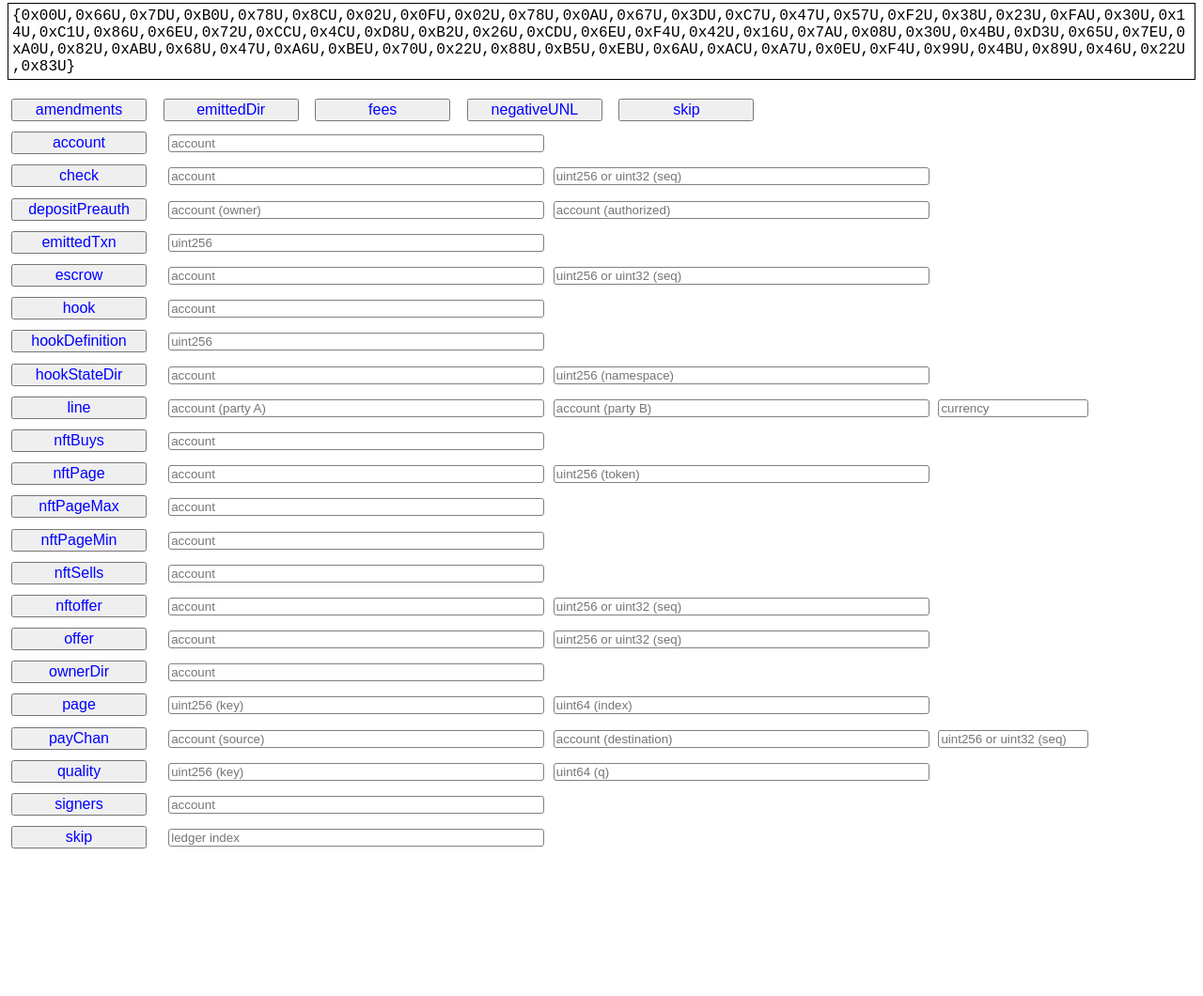
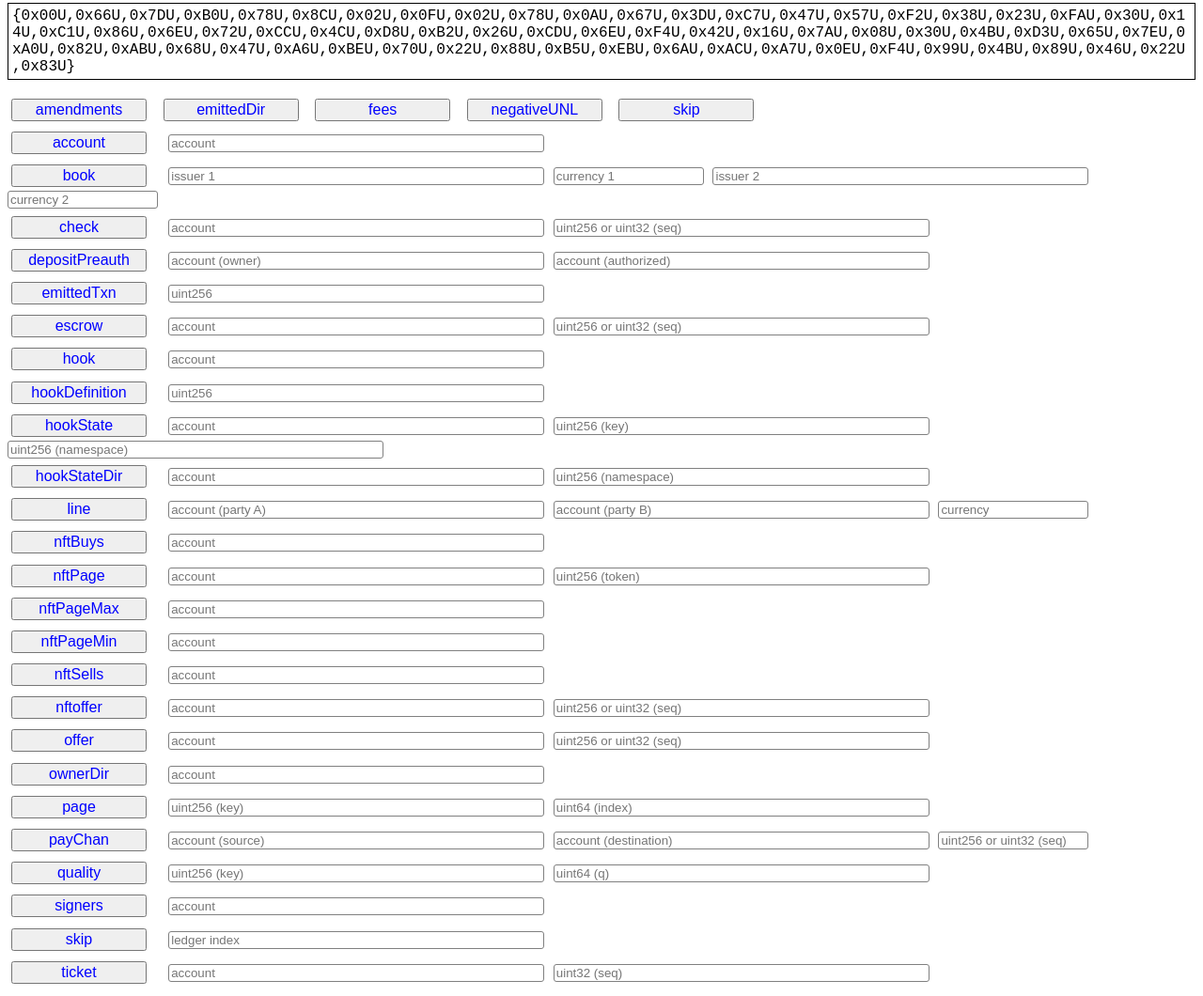
Before and after one commit to RichardAH/xrpl-keylet-tools, a plain HTML site: page index.html in a window 1280 px wide. Shown: the part 208-1268 px from the top of the page at 94% size. Before the commit the page ends 1125 px from the top, so only its background shows below. Drawn offline with Linux system fonts and the light colour scheme.

Commit message:
add book

```diff
--- a/index.html
+++ b/index.html
@@ -144,6 +144,7 @@ input[type="text"]
                         }
                         else
                         {
+                            console.log('hex parts[' + i + ']: ', parts[i]);
                             if (parts[i].length % 2 == 1)
                                 hex += '0' + parts[i];
                             else
@@ -345,6 +346,10 @@ input[type="text"]
                 {
                     let hex = '000000000000000000000000';
 
+                    if (x == 'XRP')
+                        hex += '000000';
+                    else
+                    {
                         let ascii = [x.charCodeAt(0), x.charCodeAt(1), x.charCodeAt(2)];
                         for (let i = 0; i < ascii.length; ++i)
                         {
@@ -352,6 +357,7 @@ input[type="text"]
                             if (a.length == 1)
                                 a = '0' + ascii[i];
                             hex += a;
+                        }
                     }
 
                     hex += '0000000000';
@@ -401,6 +407,33 @@ input[type="text"]
             <input type="text" id="account" placeholder="account">
         </div>
 
+        <div>
+        <button onclick="
+            currencyValidate('book_currency') &&
+            (
+                document.getElementById('book_currency').value.trim().toUpperCase() == 'XRP' ||
+                accountValidate('book_account')
+            ) &&
+            currencyValidate('book_currency2') &&
+            (
+                document.getElementById('book_currency2').value.trim().toUpperCase() == 'XRP' ||
+                accountValidate('book_account2')
+            ) &&
+            out('book', ['B',
+                document.getElementById('book_currency').value.trim().toUpperCase() == 'XRP'
+                    ? '0'.repeat(40)
+                    : accountToHex(document.getElementById('book_account').value),
+                currencyToHex(document.getElementById('book_currency').value),
+                document.getElementById('book_currency2').value.trim().toUpperCase() == 'XRP'
+                    ? '0'.repeat(40)
+                    : accountToHex(document.getElementById('book_account2').value),
+                currencyToHex(document.getElementById('book_currency2').value)], '0064'
+            )">book</button>&nbsp;
+        <input type="text" id="book_account" placeholder="issuer 1">
+        <input type="text" id="book_currency" placeholder="currency 1" style="width:12em;">
+        <input type="text" id="book_account2" placeholder="issuer 2">
+        <input type="text" id="book_currency2" placeholder="currency 2" style="width:12em;">
+        </div>
 
         <div>
         <button onclick="
@@ -475,6 +508,21 @@ input[type="text"]
         <input type="text" id="hookDefinition" placeholder="uint256">
         </div>
 
+        <div>
+        <button onclick="
+                accountValidate('hookState_account') &&
+                hexValidate('hookState_key', 64) &&
+                hexValidate('hookState_namespace', 64) &&
+            out('hookState',
+            ['v',
+                accountToHex(document.getElementById('hookState_account').value),
+                '' + document.getElementById('hookState_key').value,
+                '' + document.getElementById('hookState_namespace').value
+            ])">hookState</button>&nbsp;
+        <input type="text" id="hookState_account" placeholder="account">
+        <input type="text" id="hookState_key" placeholder="uint256 (key)">
+        <input type="text" id="hookState_namespace" placeholder="uint256 (namespace)">
+        </div>
 
         <div>
         <button onclick="
@@ -654,6 +702,18 @@ input[type="text"]
         </div>
 
 
+        <div>
+        <button onclick="
+            accountValidate('ticket_account') &&
+            intValidate('ticket_seq', 8) &&
+            out('ticket',
+            ['T',
+                accountToHex(document.getElementById('ticket_account').value),
+                intToHex(document.getElementById('ticket_seq').value, 8)
+            ])">ticket</button>&nbsp;
+        <input type="text" id="ticket_account" placeholder="account">
+        <input type="text" id="ticket_seq" placeholder="uint32 (seq)">
+        </div>
 
 
 
```
Lines whose indentation alone changed are shown as unchanged.
